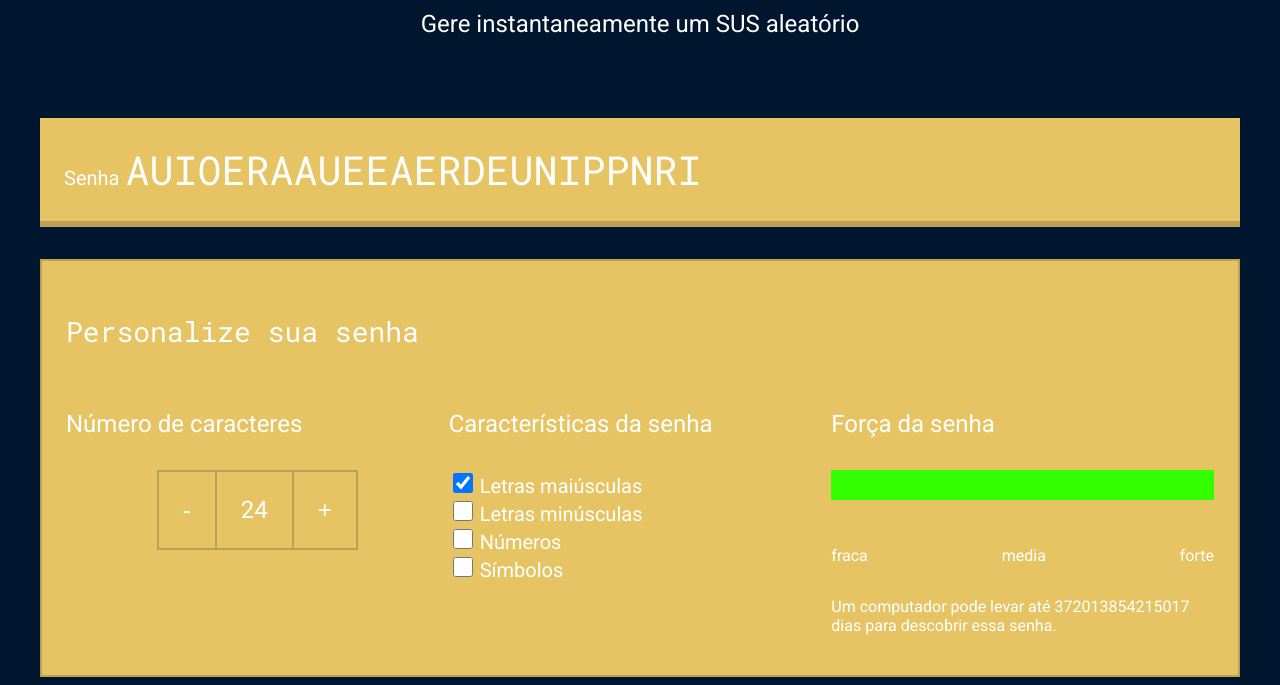
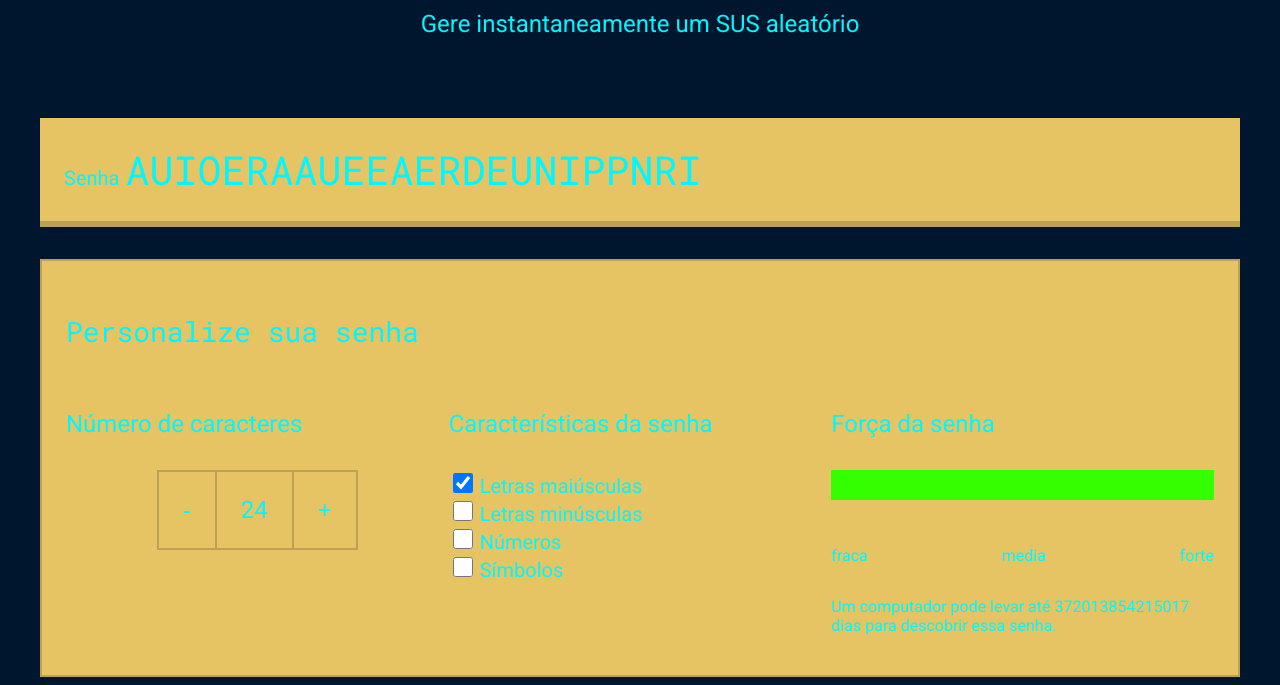
Before and after one commit to victorpreto044/gerador-de-senha-3-D, a plain HTML site: page index.html in a window 1280 px wide. Shown: the part 208-893 px from the top of the page. Drawn offline with Linux system fonts and the light colour scheme.

Commit message:
gjsfgmfgmnfmfgmfm

```diff
--- a/index.css
+++ b/index.css
@@ -1,7 +1,7 @@
 @import url('https://fonts.googleapis.com/css2?family=Roboto&family=Roboto+Mono&display=swap');
 
 :root{
-    --branco: white;
+    --branco: rgb(0, 247, 255);
     --cor-de-fundo: #00162E;
     --fundo-senha: #e6c363;
     --fundo-texto: #e6c363;
```
